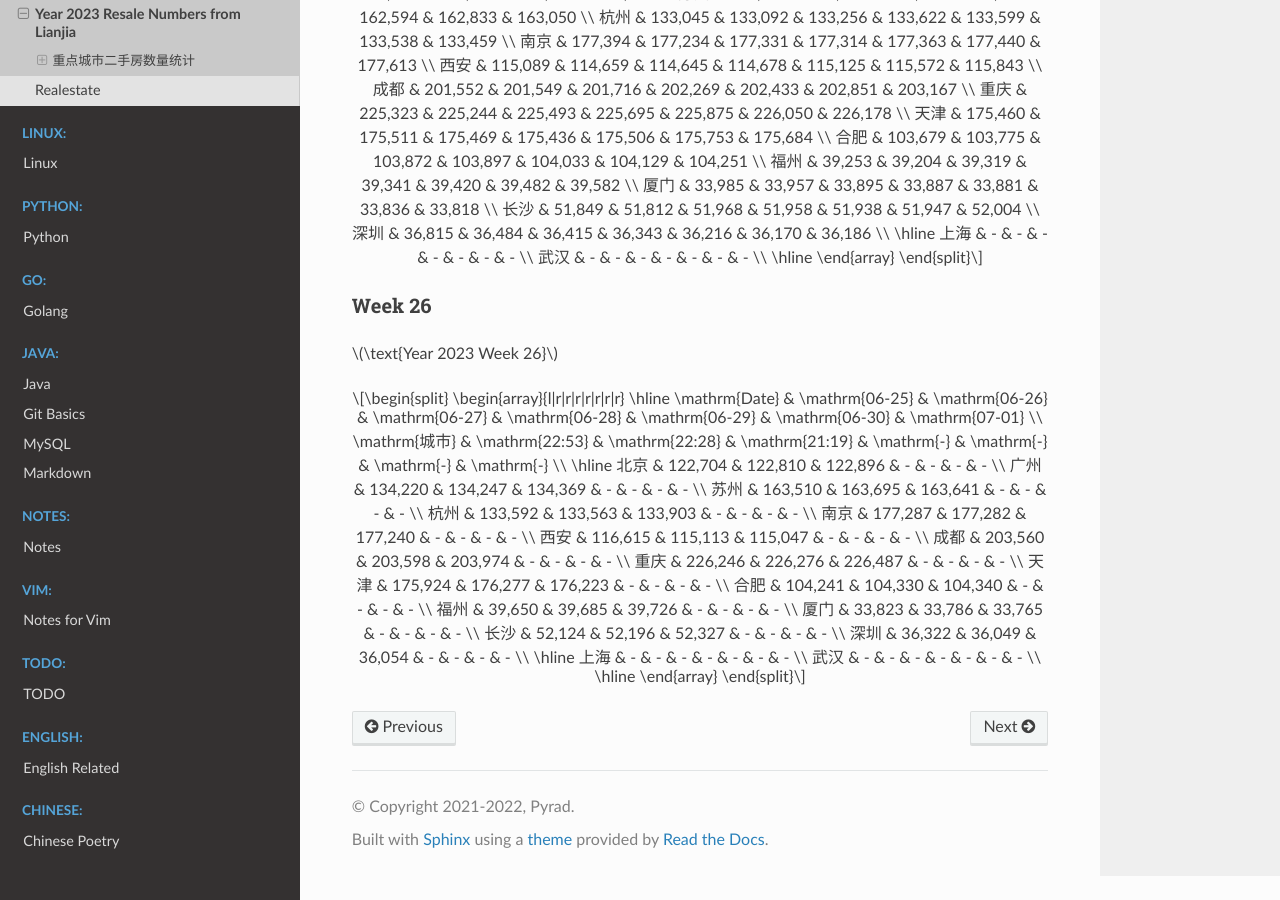
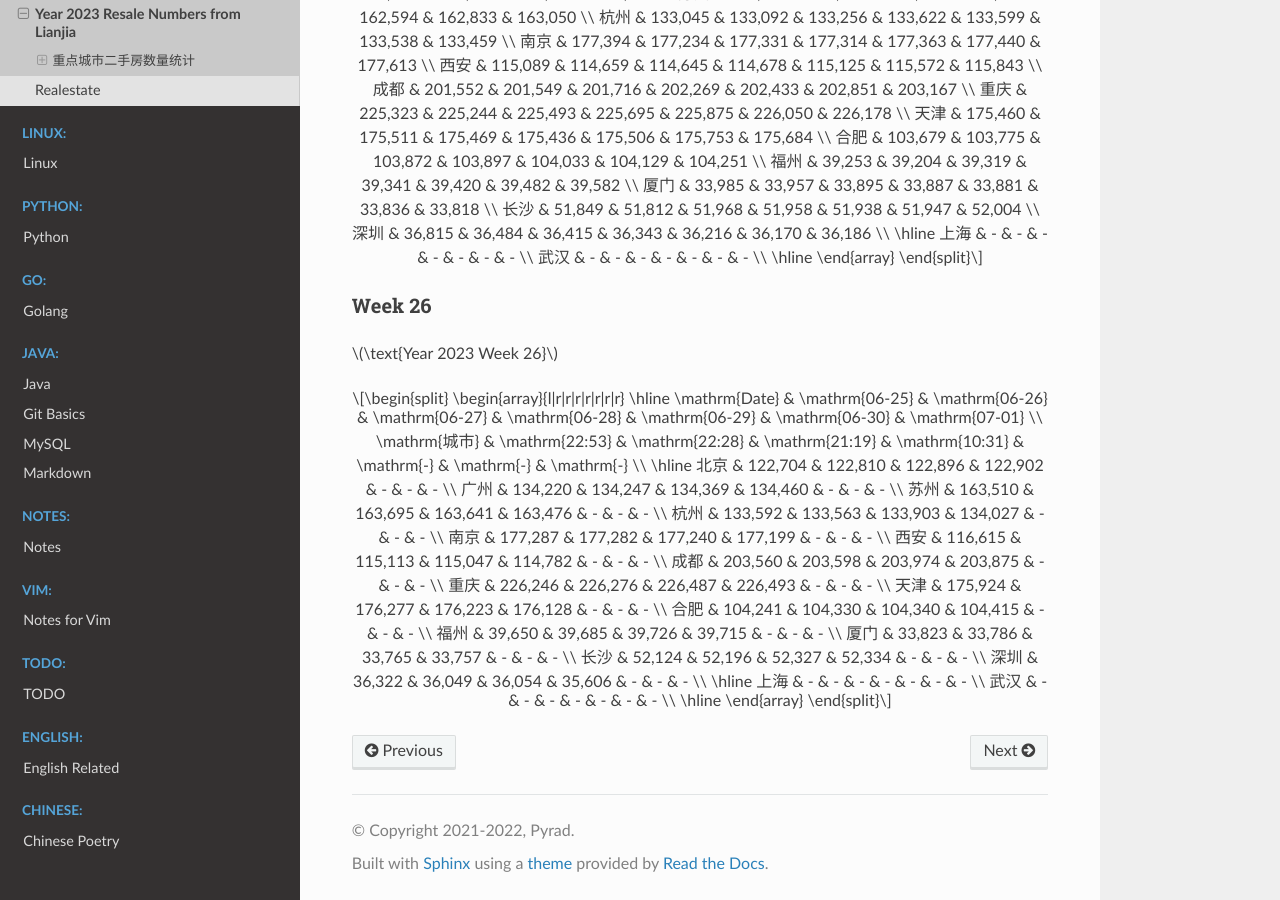
Before and after one commit to Pyrad/pyradnotes, a Sphinx documentation site: the page built from source/RealEstate/resalenumbers2023.md, in a window 1280 px wide and 900 px high, scrolled down 7790 px. Built offline with Sphinx 7.4.7 and the Read the Docs theme 2.0.0, drawn with Linux system fonts in a browser that asks for light colours; a script that is not in the unit is left out.

Commit message:
Realestate Update resale numbers 2023-06-28 10:32

```diff
--- a/source/RealEstate/resalenumbers2023.md
+++ b/source/RealEstate/resalenumbers2023.md
@@ -546,22 +546,22 @@
 \begin{array}{l|r|r|r|r|r|r|r}
 \hline
 \mathrm{Date} & \mathrm{06-25} & \mathrm{06-26} & \mathrm{06-27} & \mathrm{06-28} & \mathrm{06-29} & \mathrm{06-30} & \mathrm{07-01} \\
-\mathrm{城市} & \mathrm{22:53} & \mathrm{22:28} & \mathrm{21:19} & \mathrm{-} & \mathrm{-} & \mathrm{-} & \mathrm{-} \\
+\mathrm{城市} & \mathrm{22:53} & \mathrm{22:28} & \mathrm{21:19} & \mathrm{10:31} & \mathrm{-} & \mathrm{-} & \mathrm{-} \\
 \hline
-北京 & 122,704 & 122,810 & 122,896 & - & - & - & - \\
-广州 & 134,220 & 134,247 & 134,369 & - & - & - & - \\
-苏州 & 163,510 & 163,695 & 163,641 & - & - & - & - \\
-杭州 & 133,592 & 133,563 & 133,903 & - & - & - & - \\
-南京 & 177,287 & 177,282 & 177,240 & - & - & - & - \\
-西安 & 116,615 & 115,113 & 115,047 & - & - & - & - \\
-成都 & 203,560 & 203,598 & 203,974 & - & - & - & - \\
-重庆 & 226,246 & 226,276 & 226,487 & - & - & - & - \\
-天津 & 175,924 & 176,277 & 176,223 & - & - & - & - \\
-合肥 & 104,241 & 104,330 & 104,340 & - & - & - & - \\
-福州 & 39,650 & 39,685 & 39,726 & - & - & - & - \\
-厦门 & 33,823 & 33,786 & 33,765 & - & - & - & - \\
-长沙 & 52,124 & 52,196 & 52,327 & - & - & - & - \\
-深圳 & 36,322 & 36,049 & 36,054 & - & - & - & - \\
+北京 & 122,704 & 122,810 & 122,896 & 122,902 & - & - & - \\
+广州 & 134,220 & 134,247 & 134,369 & 134,460 & - & - & - \\
+苏州 & 163,510 & 163,695 & 163,641 & 163,476 & - & - & - \\
+杭州 & 133,592 & 133,563 & 133,903 & 134,027 & - & - & - \\
+南京 & 177,287 & 177,282 & 177,240 & 177,199 & - & - & - \\
+西安 & 116,615 & 115,113 & 115,047 & 114,782 & - & - & - \\
+成都 & 203,560 & 203,598 & 203,974 & 203,875 & - & - & - \\
+重庆 & 226,246 & 226,276 & 226,487 & 226,493 & - & - & - \\
+天津 & 175,924 & 176,277 & 176,223 & 176,128 & - & - & - \\
+合肥 & 104,241 & 104,330 & 104,340 & 104,415 & - & - & - \\
+福州 & 39,650 & 39,685 & 39,726 & 39,715 & - & - & - \\
+厦门 & 33,823 & 33,786 & 33,765 & 33,757 & - & - & - \\
+长沙 & 52,124 & 52,196 & 52,327 & 52,334 & - & - & - \\
+深圳 & 36,322 & 36,049 & 36,054 & 35,606 & - & - & - \\
 \hline
 上海 & - & - & - & - & - & - & - \\
 武汉 & - & - & - & - & - & - & - \\
```
Also changed, not shown: 1 other file.
